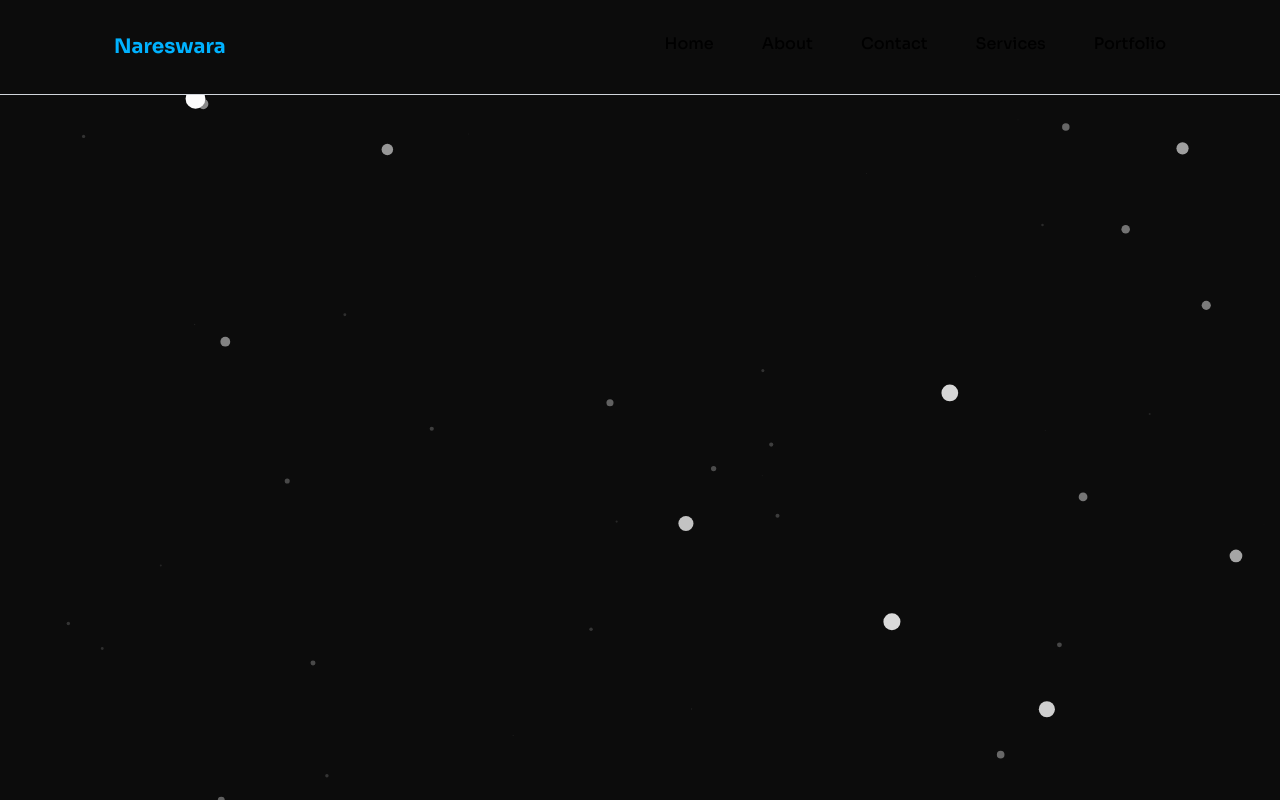
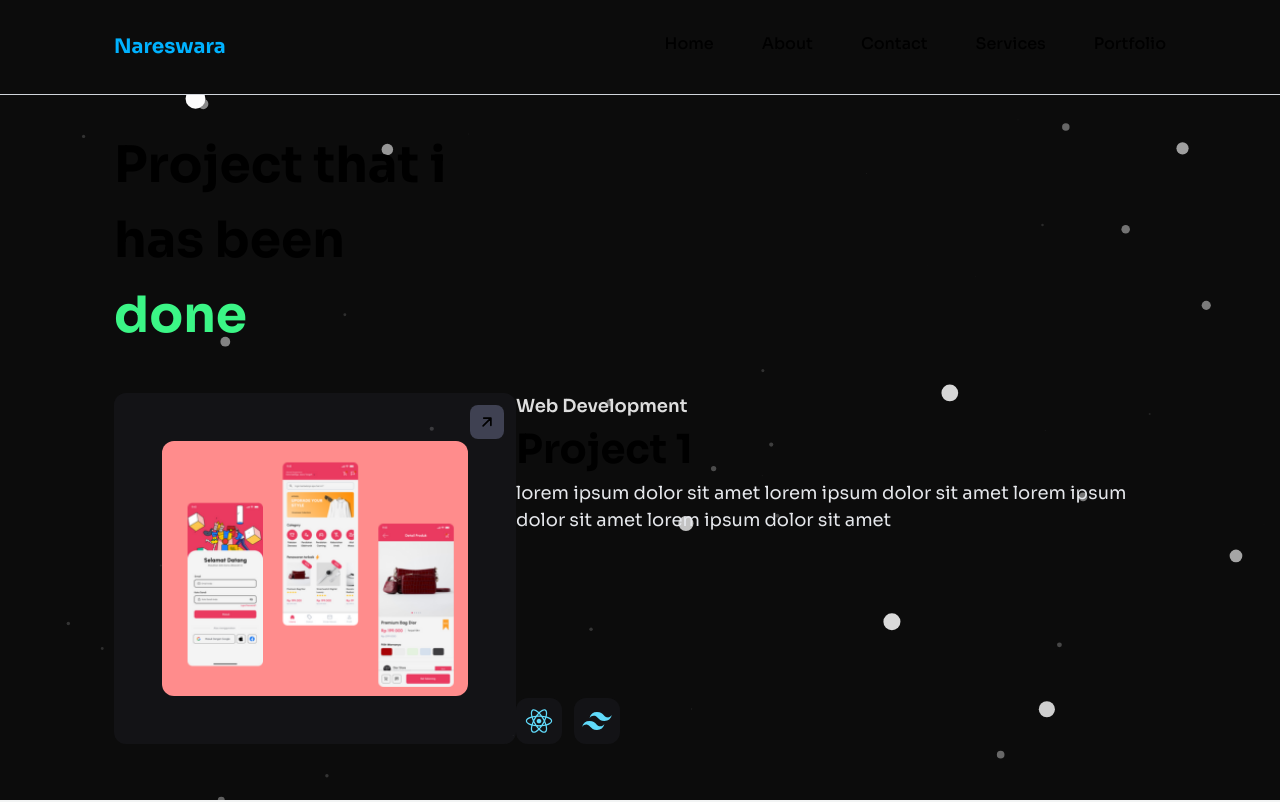
Before and after one commit to Nareswara05/web-porto-nextjs, a Next.js app: page /project in a window 1280 px wide. Before the commit this address had no page. Shown: the top 802 px of the page. Built offline with nearby package versions, Linux system fonts and the light colour scheme.

Commit message:
feat [NR] add page project

```diff
--- /dev/null
+++ b/src/app/project/page.jsx
@@ -0,0 +1,32 @@
+import CardProject from '@/components/common/card-project'
+import { nuri } from '@/lib/utils/image'
+import React from 'react'
+import { RiReactjsFill, RiTailwindCssFill } from 'react-icons/ri'
+
+const page = () => {
+    const projects =[
+        {
+            title: 'Project 1',
+            type : 'Web Development',
+            desc : 'lorem ipsum dolor sit amet lorem ipsum dolor sit amet lorem ipsum dolor sit amet lorem ipsum dolor sit amet',
+            link : 'https://www.google.com',
+            programs: [
+                { logo: RiReactjsFill, color: '#61DBFB', prev: 'reactjs' },
+                {logo : RiTailwindCssFill, color : '#61DBFB', prev : 'tailwindcss' },
+            ],
+            image : nuri,
+        },
+    ]
+  return (
+    <div className='px-[114px] py-32 relative z-10'>
+        <h1 className='text-[50px] w-1/3 font-bold'>Project that i has been <span className='text-primary'>done</span></h1>
+        <div className='flex flex-col gap-3 w-full pt-10'>
+                {projects.map((item) => (
+                    <CardProject title={item.title} key={item.id} type={item.type} link={item.link} programs={item.programs} desc={item.desc} image={item.image} />
+                ))}
+            </div>
+    </div>
+  )
+}
+
+export default page
```
